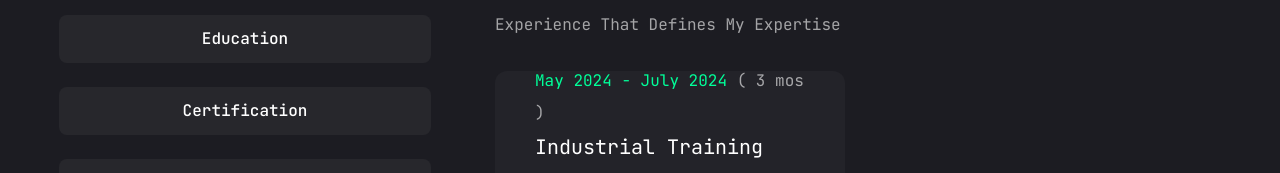
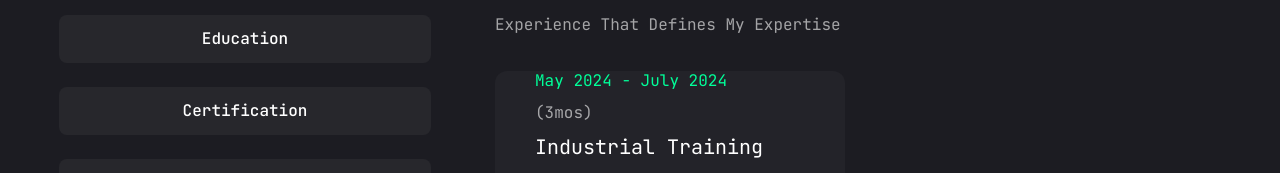
Before and after one commit to DhruvJDev/dhruvjdev.github.io, a Next.js app: page /resume in a window 1280 px wide. Shown: the part 241-414 px from the top of the page. Built offline with nearby package versions, Linux system fonts and the light colour scheme.

Commit message:
update resume

```diff
--- a/app/resume/page.jsx
+++ b/app/resume/page.jsx
@@ -64,14 +64,8 @@ const experience = {
             company: "Excellence Technology Pvt. Ltd.",
             position: "Industrial Training",
             duration: "May 2024 - July 2024",
-            time: "3 mos",
+            time: "3mos",
         },
-        // {
-        //     company: "Excellence Technology Pvt. Ltd.",
-        //     position: "Training",
-        //     duration: "May 2024 - July 2024",
-        // },
-
     ],
 };
 
@@ -280,11 +274,11 @@ const Resume = () =>
                                     <ul className="grid grid-cols-1 lg:grid-cols-2 gap-[30px]">
                                         {experience.items.map((item, index) => (
                                             <li key={index} className="bg-[#232329] h-[184px] py-6 px-10 rounded-xl flex flex-col justify-center items-center lg:items-start gap-1">
-                                                <span className="text-accent">{item.duration} <span className="text-white/60">( {item.time} )</span></span>
+                                                <span className="text-accent">{item.duration} <br /><span className="text-white/60">({item.time})</span></span>
                                                 <h3 className="text-xl max-w-[260px] min-h-[60px] text-center lg:text-left">{item.position}</h3>
                                                 <div className="flex items-center gap-3">
                                                     <span className="w-[6px] h-[6px] rounded-full bg-accent"></span>
-                                                    <p className="text-white/60">{item.company}</p>
+                                                    <p className="text-white/60 text-[1rem]">{item.company}</p>
                                                 </div>
                                             </li>
                                         ))}
```
